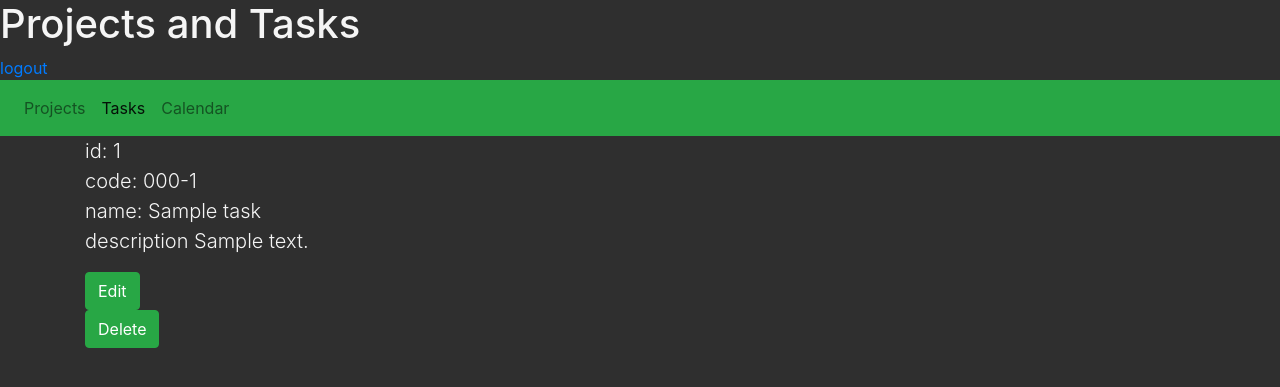
After one commit to Maselus/projects_manager, a Django app: page /tasks/1/ in a window 1280 px wide. The commit adds this page. Shown: the top 387 px of the page. Run offline with Django 3.2, Linux system fonts and the light colour scheme; a user stored in the database is signed in; tables that the repository leaves empty hold one stand-in row (values such as "Sample post"); some libraries are stand-ins or nearby versions.

Commit message:
create, update, delete views

```diff
--- a/projects_and_tasks/models.py
+++ b/projects_and_tasks/models.py
@@ -5,18 +5,23 @@ from django_enumfield import enum
 from projects_and_tasks.enums import TaskStatus
 
 
+class UserProfile(models.Model):
+    user = models.OneToOneField('auth.User', on_delete=models.PROTECT)
+
+
 class Project(models.Model):
     name = models.CharField(max_length=256)
     description = models.TextField(null=True, blank=True)
     code = models.CharField(max_length=16)
     task_counter = models.IntegerField(default=0)
+    owner = models.ForeignKey(UserProfile, on_delete=models.PROTECT, related_name='projects')
 
     def __str__(self):
         return self.name
 
 
 class Task(models.Model):
-    project = models.ForeignKey(Project, on_delete=models.PROTECT, related_name='tasks')
+    project = models.ForeignKey(Project, on_delete=models.CASCADE, related_name='tasks')
     name = models.CharField(max_length=256)
     description = models.TextField(null=True, blank=True)
     number = models.IntegerField(auto_created=True)
@@ -34,8 +39,3 @@ class Task(models.Model):
             project.task_counter += 1
             project.save()
         super().save(*args, **kwargs)
-
-
-class UserProfile(models.Model):
-    user = models.ForeignKey('auth.User', on_delete=models.PROTECT)
-    projects = models.ManyToManyField(Project, related_name='users_profiles')
--- a/projects_and_tasks/urls.py
+++ b/projects_and_tasks/urls.py
@@ -1,9 +1,23 @@
 from django.urls import path
 
-from projects_and_tasks.views import HomeView, ProjectListView, ProjectDetailView
+from projects_and_tasks.views import HomeView, ProjectListView, ProjectDetailView, TaskListView, \
+    TaskDetailView, ProjectCreateView, TaskCreateView, ProjectDeleteView, TaskDeleteView, \
+    ProjectUpdateView, TaskUpdateView
 
 urlpatterns = [
     path('', HomeView.as_view(), name='home'),
+    # project urls
     path('projects/', ProjectListView.as_view(), name='project_list'),
     path('projects/<int:pk>/', ProjectDetailView.as_view(), name='project_detail'),
+    path('projects/create/', ProjectCreateView.as_view(), name='project_create'),
+    path('projects/update/<int:pk>/', ProjectUpdateView.as_view(), name='project_update'),
+    path('projects/delete/<int:pk>/', ProjectDeleteView.as_view(), name='project_delete'),
+
+    # task urls
+    path('tasks/', TaskListView.as_view(), name='task_list'),
+    path('tasks/<int:pk>/', TaskDetailView.as_view(), name='task_detail'),
+    path('tasks/create/', TaskCreateView.as_view(), name='task_create'),
+    path('tasks/create/', TaskCreateView.as_view(), name='task_create'),
+    path('tasks/update/<int:pk>/', TaskUpdateView.as_view(), name='task_update'),
+    path('tasks/delete/<int:pk>/', TaskDeleteView.as_view(), name='task_delete'),
 ]
--- a/projects_and_tasks/views.py
+++ b/projects_and_tasks/views.py
@@ -1,20 +1,87 @@
 from django.contrib.auth.mixins import LoginRequiredMixin
-from django.views.generic import TemplateView, ListView, DetailView
+from django.urls import reverse, reverse_lazy
+from django.views.generic import TemplateView, ListView, DetailView, CreateView, DeleteView, \
+    UpdateView
 
-from projects_and_tasks.models import Project
+from projects_and_tasks.forms import ProjectCreateForm
+from projects_and_tasks.models import Project, Task, UserProfile
 
 
 class HomeView(LoginRequiredMixin, TemplateView):
     template_name = 'index.html'
 
 
+# Project views
 class ProjectListView(LoginRequiredMixin, ListView):
-    template_name = 'project_list.html'
+    template_name = 'project/project_list.html'
 
     def get_queryset(self):
-        return Project.objects.filter(users_profiles__user=self.request.user).all()
+        return Project.objects.filter(owner__user=self.request.user).all()
 
 
 class ProjectDetailView(LoginRequiredMixin, DetailView):
     model = Project
-    template_name = 'project_detail.html'
+    template_name = 'project/project_detail.html'
+
+
+class ProjectCreateView(LoginRequiredMixin, CreateView):
+    model = Project
+    form_class = ProjectCreateForm
+    template_name = 'project/project_create.html'
+
+    def get_success_url(self):
+        return reverse('project_list')
+
+    def form_valid(self, form):
+        form.instance.owner_id = UserProfile.objects.get(user_id=self.request.user.id).id
+        return super().form_valid(form)
+
+
+class ProjectUpdateView(LoginRequiredMixin, UpdateView):
+    model = Project
+    fields = ['name', 'description', 'code']
+    template_name = 'project/project_update.html'
+
+    def get_success_url(self):
+        return reverse_lazy('project_detail', args=[self.object.id])
+
+
+class ProjectDeleteView(LoginRequiredMixin, DeleteView):
+    model = Project
+    success_url = reverse_lazy('project_list')
+
+
+# Task views
+class TaskListView(LoginRequiredMixin, ListView):
+    template_name = 'task/task_list.html'
+
+    def get_queryset(self):
+        return Task.objects.filter(project__owner__user=self.request.user).all()
+
+
+class TaskDetailView(LoginRequiredMixin, DetailView):
+    model = Task
+    template_name = 'task/task_detail.html'
+
+
+class TaskCreateView(LoginRequiredMixin, CreateView):
+    model = Task
+    fields = ['name', 'description', 'project', 'deadline']
+    template_name = 'task/task_create.html'
+
+    def get_success_url(self):
+        return reverse('task_list')
+
+
+class TaskUpdateView(LoginRequiredMixin, UpdateView):
+    model = Task
+    fields = ['name', 'description', 'deadline', 'status']
+    template_name = 'task/task_update.html'
+
+    def get_success_url(self):
+        return reverse_lazy('task_detail', args=[self.object.id])
+
+
+class TaskDeleteView(LoginRequiredMixin, DeleteView):
+    model = Task
+    success_url = reverse_lazy('task_list')
--- a/templates/base.html
+++ b/templates/base.html
@@ -21,7 +21,7 @@
 <header>
     <h1 class="logo d-none d-md-block">Projects and Tasks</h1>
 
-    <a href="{% url 'logout'%}">logout</a>
+    <a href="{% url 'logout' %}">logout</a>
     {% block navbar %}
         <nav class="navbar navbar-light bg-success navbar-expand-md">
             <button class="navbar-toggler" type="button" data-toggle="collapse"
@@ -31,21 +31,17 @@
 
             <div class="collapse navbar-collapse" id="mainmenu">
                 <ul class="navbar-nav">
-                    <li class="nav-item active">
-                        <a class="nav-link" href="{% url 'project_list' %}">Projects</a>
-                    </li>
-                    <li class="nav-item dropdown">
-                        <a class="nav-link dropdown-toggle" href="#" role="button"
-                           data-toggle="dropdown">Tasks</a>
-                        <div class="dropdown-menu bg-success">
-                            <a class="dropdown-item" href="#">task 1</a>
-                            <a class="dropdown-item" href="#">task 2</a>
-                            <a class="dropdown-item" href="#">task 3</a>
-                        </div>
-                    </li>
-                    <li class="nav-item active">
-                        <a class="nav-link" href="#">Calendar</a>
-                    </li>
+                    {% block navbar_items %}
+                        <li class="nav-item">
+                            <a class="nav-link" href="{% url 'project_list' %}">Projects</a>
+                        </li>
+                        <li class="nav-item">
+                            <a class="nav-link" href="{% url 'task_list' %}">Tasks</a>
+                        </li>
+                        <li class="nav-item">
+                            <a class="nav-link" href="#">Calendar</a>
+                        </li>
+                    {% endblock %}
                 </ul>
             </div>
         </nav>
--- a/templates/project_list.html
+++ b/templates/project/project_list.html
@@ -1,14 +1,14 @@
-{% extends "base.html" %}
+{% extends "project/project_base.html" %}
 
 {% block content %}
-    <button type="button" class="btn btn-success">Add project</button>
+    <a class="btn btn-success" href="{% url 'project_create' %}" role="button">Add project</a>
     <ul class="list-group">
         {% for project in object_list %}
             <a href="{% url 'project_detail' project.pk %}" class="list-group-item list-group-item-action bg-success">
                 {{ project.name }}
             </a>
         {% empty %}
-            <li>No projects yet.</li>
+            <li>No projects  yet.</li>
         {% endfor %}
 
     </ul>
--- a/templates/registration/login.html
+++ b/templates/registration/login.html
@@ -17,8 +17,7 @@
         {% endif %}
     {% endif %}
 
-    <form method="post" action="{% url 'login' %}">
-        {% csrf_token %}
+    <form method="post" action="{% url 'login' %}"> {% csrf_token %}
         <div class="form-group">
             <input type="text" class="form-control" name="username"
                    aria-describedby="emailHelp" placeholder="Username">
@@ -26,7 +25,7 @@
         <div class="form-group">
             <input type="password" class="form-control" placeholder="Password" name="password">
         </div>
-        <button type="submit" class="btn btn-primary">Submit</button>
+        <button type="submit" class="btn btn-success">Submit</button>
     </form>
 
 {% endblock %}
--- /dev/null
+++ b/templates/task/task_base.html
@@ -0,0 +1,13 @@
+{% extends 'base.html' %}
+
+{% block navbar_items %}
+    <li class="nav-item">
+        <a class="nav-link" href="{% url 'project_list' %}">Projects</a>
+    </li>
+    <li class="nav-item">
+        <a class="nav-link active" href="{% url 'task_list' %}">Tasks</a>
+    </li>
+    <li class="nav-item">
+        <a class="nav-link" href="#">Calendar</a>
+    </li>
+{% endblock %}
--- /dev/null
+++ b/templates/task/task_detail.html
@@ -0,0 +1,19 @@
+{% extends "task/task_base.html" %}
+
+{% block content %}
+
+    <p class="lead">
+        id: {{ object.id }}
+        <br>
+        code: {{ object }}
+        <br>
+        name: {{ object.name }}
+        <br>
+        description {{ object.description }}
+    </p>
+
+    <a class="btn btn-success" href="{% url 'task_update' object.id %}" role="button">Edit</a>
+    <form method="post" action="{% url 'task_delete' object.id %}"> {% csrf_token %}
+        <input type="submit" value="Delete" class="btn btn-success">
+    </form>
+{% endblock %}
```
Also changed, not shown: projects_and_tasks/admin.py (+10 -1 lines), projects_and_tasks/forms.py (added, +10 -0 lines), templates/project/project_base.html (added, +13 -0 lines), templates/project/project_create.html (added, +9 -0 lines), templates/project/project_detail.html (added, +15 -0 lines), templates/project/project_update.html (added, +9 -0 lines), templates/project_detail.html (deleted, +0 -12 lines), templates/task/task_create.html (added, +9 -0 lines), templates/task/task_list.html (added, +15 -0 lines), templates/task/task_update.html (added, +9 -0 lines), templates/tast_detail.html (deleted, +0 -10 lines), projects_and_tasks/migrations/0001_initial.py.
